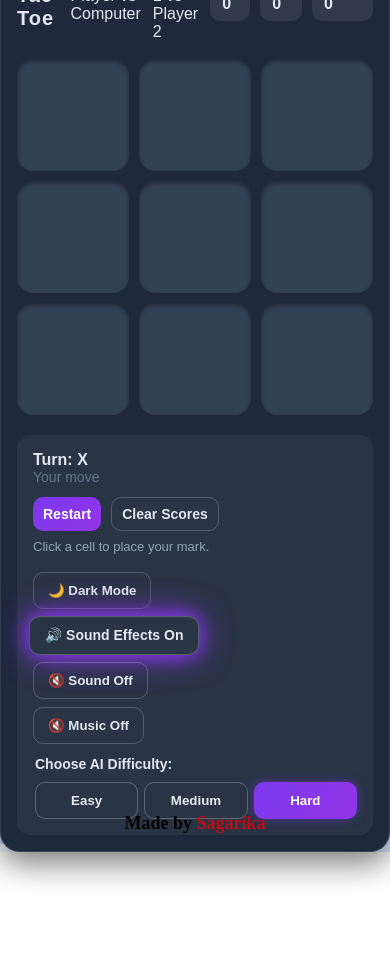
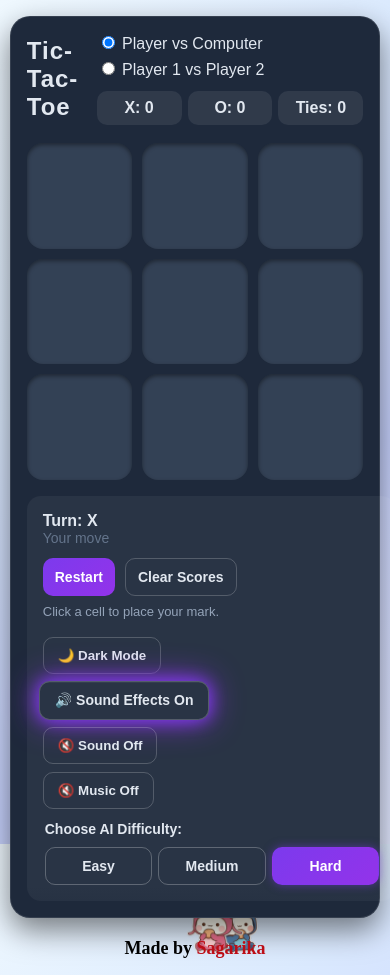
Before and after one commit to Sagarika311/TicTacToe_Game, a plain HTML site: page index.html in a window 390 px wide. Before the commit the page ends 852 px from the top, so only its background shows below. Drawn offline with Linux system fonts and the light colour scheme.

Commit message:
Update style.css

```diff
--- a/style.css
+++ b/style.css
@@ -245,6 +245,7 @@ button.secondary {
   100% { transform: translateX(calc(-100vw + 100px)); }
 }
 
+/* Sound */
 #soundToggle,
 #soundToggle1,
 #soundEffectsToggle {
@@ -278,23 +279,7 @@ button.secondary {
   color: var(--footer-accent);
 }
 
-/* 📱 Mobile Responsive Tweaks */
-@media (max-width: 400px) {
-  h1 {
-    font-size: 20px;
-  }
-  .cell {
-    font-size: 42px;
-  }
-  .panel {
-    padding: 16px;
-  }
-  .buttons button {
-    font-size: 14px;
-    padding: 8px 10px;
-  }
-}
-
+/* Confetti */
 #confettiCanvas {
   position: fixed;
   top: 0; left: 0;
@@ -350,3 +335,119 @@ button.secondary {
   color: white;
   box-shadow: 0 0 10px rgba(124, 58, 237, 0.5);
 }
+
+
+/* Mobile Scrollable Layout */
+@media (max-width: 480px) {
+  body {
+    display: block;
+    height: auto;
+    overflow-y: auto;
+    padding: 16px 0;
+  }
+
+  .panel {
+    position: relative;    /* for subtle gradient hint */
+    width: 95vw;
+    max-width: 760px;
+    margin: 0 auto;
+    transform: none;
+    padding: 16px;
+    box-sizing: border-box;
+  }
+
+  .board-wrap {
+    display: block;        /* stack board + aside vertically */
+    gap: 16px;
+  }
+
+  .board {
+    width: 100%;
+    max-width: 500px;
+    margin: 0 auto;
+    aspect-ratio: 1/1;
+  }
+
+  aside {
+    width: 100%;
+    max-width: 100%;
+    margin-top: 16px;
+  }
+
+  .buttons button,
+  .diff-btn {
+    font-size: 14px;
+    padding: 10px 12px;
+  }
+
+  .cell {
+    font-size: 48px;
+  }
+
+  .sticker {
+    width: 60px;
+  }
+
+  .footer {
+    position: relative;
+    bottom: auto;
+    margin-top: 20px;
+  }
+
+  /* Controls + Score neat wrap */
+  .controls {
+    display: flex;
+    flex-wrap: wrap;       /* allow wrapping */
+    gap: 6px;
+    align-items: center;
+  }
+
+  /* Score below toggles without background */
+  .score {
+    width: 100%;           /* full row */
+    margin-top: 6px;       /* small gap from toggles */
+    display: flex;
+    gap: 6px;
+    justify-content: space-between; /* evenly spread X/O/Ties */
+  }
+
+  .score div {
+    flex: 1;
+    text-align: center;
+  }
+
+  /* Tiny gradient hint at bottom of panel to indicate scroll */
+  .panel::after {
+    content: "";
+    position: absolute;
+    bottom: 0;
+    left: 0;
+    width: 100%;
+    height: 30px;
+    background: linear-gradient(to bottom, rgba(30, 41, 59, 0), rgba(30, 41, 59, 0.4));
+    pointer-events: none;
+    border-radius: 0 0 20px 20px;
+    z-index: 10;
+  }
+}
+
+/* Medium screens (481–720px): keep inline, reduce overflow */
+@media (min-width: 481px) and (max-width: 720px) {
+  .controls {
+    flex-wrap: nowrap;
+    gap: 8px;
+    align-items: center;
+  }
+
+  .score {
+    width: auto;
+    margin-top: 0;
+    display: flex;
+    gap: 8px;
+  }
+
+  .score div {
+    flex: unset;
+    text-align: left;
+  }
+}
```
